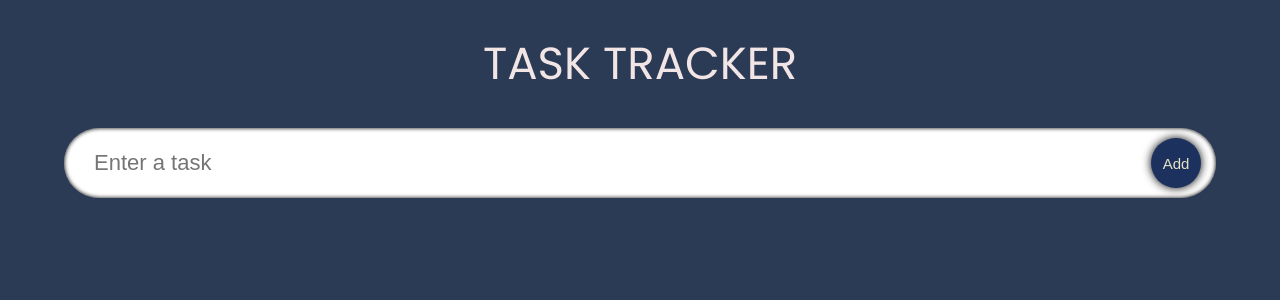
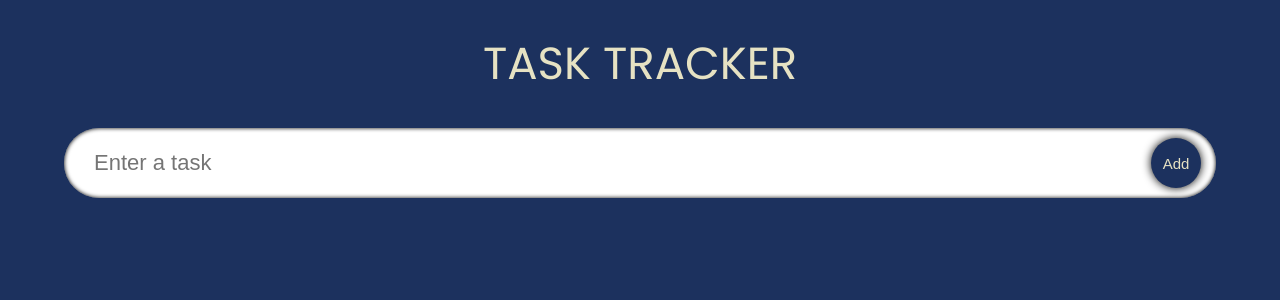
Before and after one commit to murathudavendigar/react-typescript-task-tracker-app, a React (Create React App) app: page / in a window 1280 px wide. Shown: the top 300 px of the page. Built offline with nearby package versions, Linux system fonts and the light colour scheme.

Commit message:
add new comp

```diff
--- a/src/App.css
+++ b/src/App.css
@@ -6,7 +6,7 @@
   display: flex;
   flex-direction: column;
   align-items: center;
-  background-color: #2b3a55;
+  background-color: #1c315e;
   font-family: "Poppins", sans-serif;
 }
 
@@ -14,7 +14,7 @@
   text-transform: uppercase;
   font-size: 45px;
   margin: 30px 0;
-  color: #f2e5e5;
+  color: #e6e2c3;
   text-align: center;
 }
 
--- a/src/App.tsx
+++ b/src/App.tsx
@@ -1,12 +1,26 @@
-import React from "react";
+import React, { useState } from "react";
 import "./App.css";
 import InputField from "./components/InputField";
+import TodoList from "./components/TodoList";
+import { Todo } from "./model";
 
 const App: React.FC = () => {
+  const [todo, setTodo] = useState<string>("");
+  const [todos, setTodos] = useState<Todo[]>([]);
+
+  const handleAdd = (e: React.FormEvent) => {
+    e.preventDefault();
+    if (todo) {
+      setTodos([...todos, { id: Date.now(), todo: todo, isCompleted: false }]);
+      setTodo("");
+    }
+  };
+  console.log(todos);
   return (
     <div className="App">
       <span className="heading">Task Tracker</span>
-      <InputField />
+      <InputField todo={todo} setTodo={setTodo} handleAdd={handleAdd} />
+      <TodoList todos={todos} setTodos={setTodos} />
     </div>
   );
 };
```
Also changed, not shown: src/components/SingleTodo.tsx (added, +7 -0 lines).
